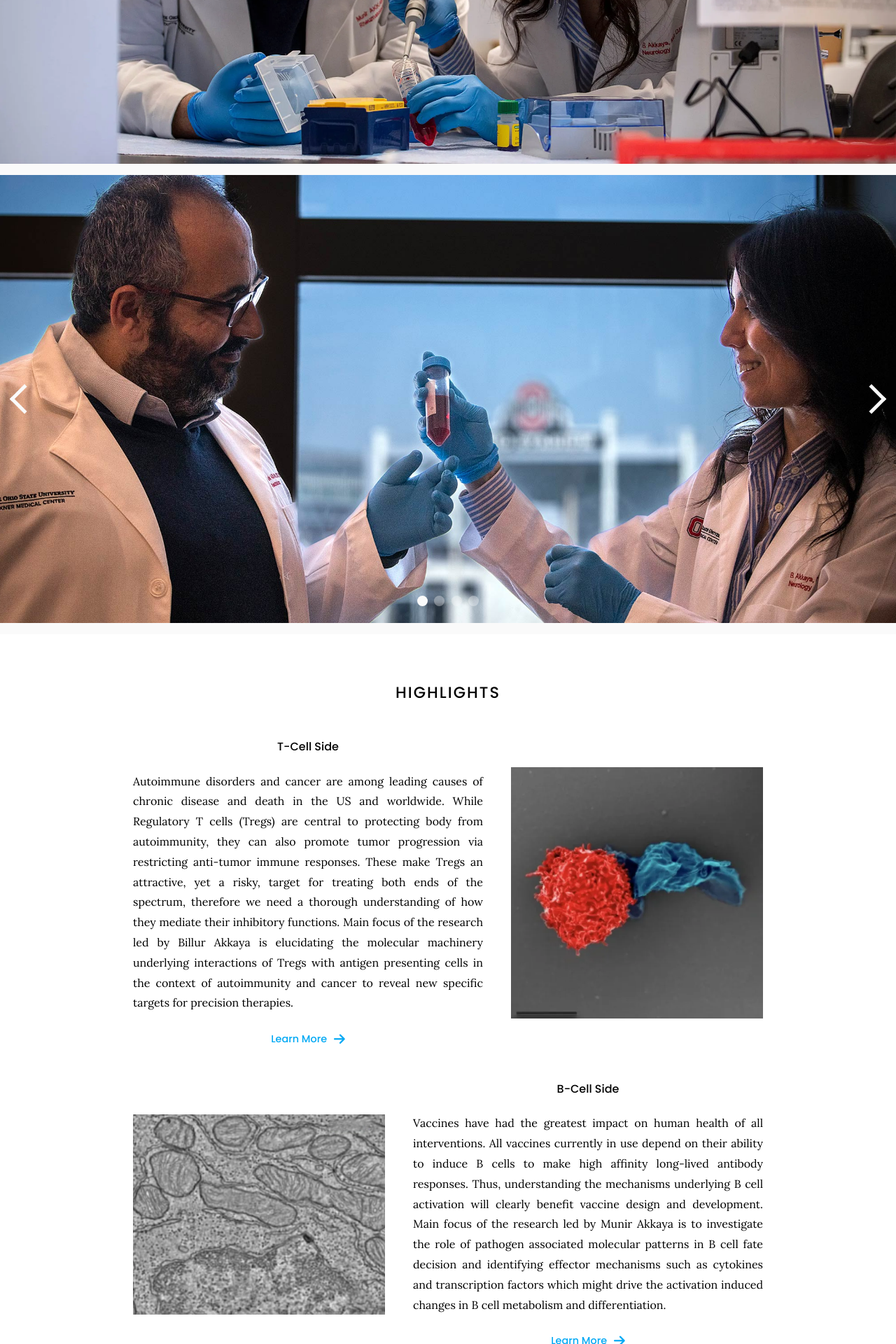
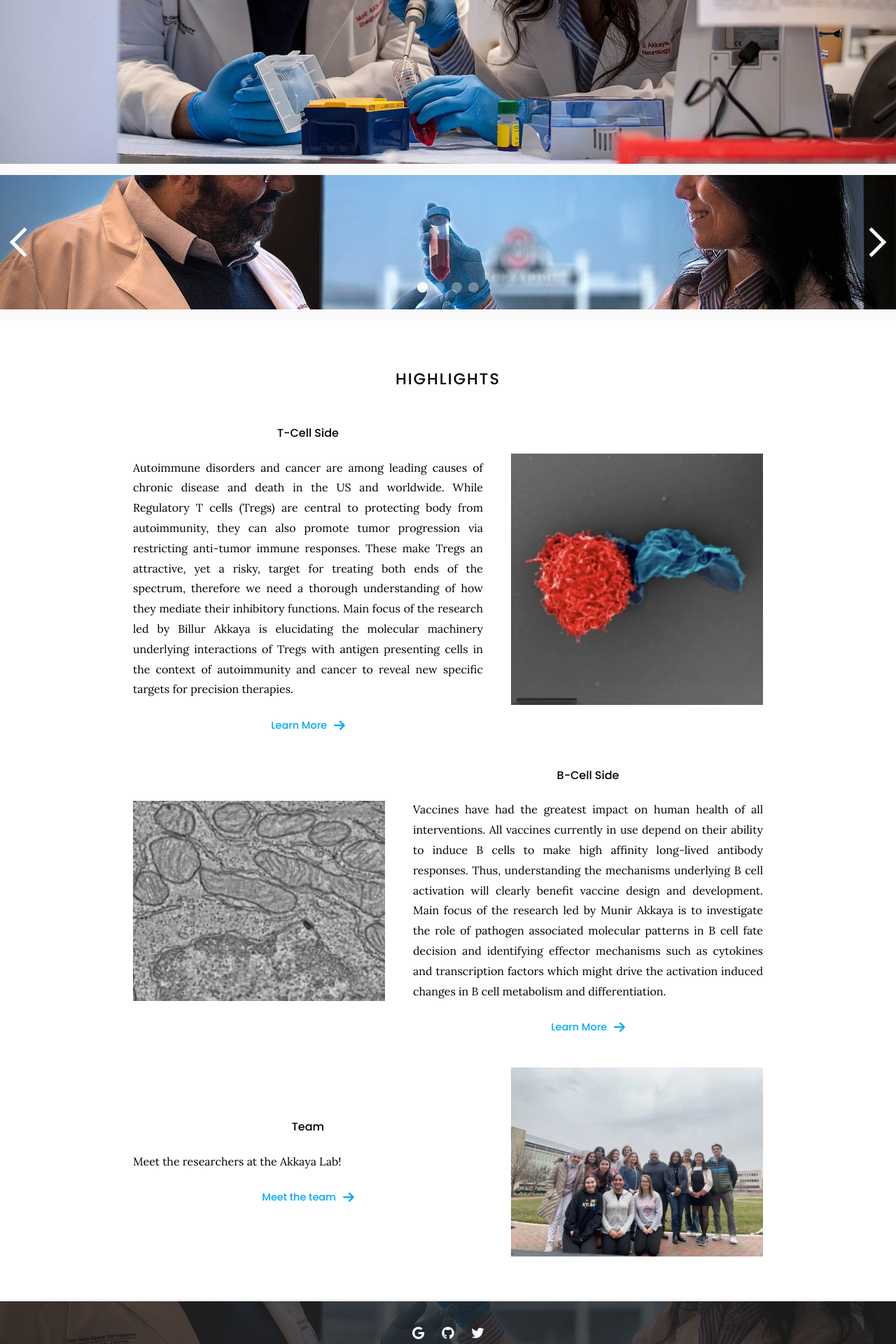
Before and after one commit to Harrisonthow/akkaya-lab, a Jekyll site: the page built from index.md, in a window 1280 px wide. Shown: the part 709-2629 px from the top of the page at 70% size. Built offline with Jekyll 4.4.1, drawn with Linux system fonts in a browser that asks for light colours.

Commit message:
Update index.md

```diff
--- a/index.md
+++ b/index.md
@@ -33,7 +33,7 @@ The Akkaya Lab is located at the Ohio State University and in split into two gro
 {% include section.html full=true %}
 
 {% include banner.html image="images/banner.webp" %}
-{% include carousel.html height="50" unit="%" duration="7" number="1" %}
+{% include carousel.html height="15" unit="%" duration="7" number="1" %}
 
 {% include section.html %}
 
```
